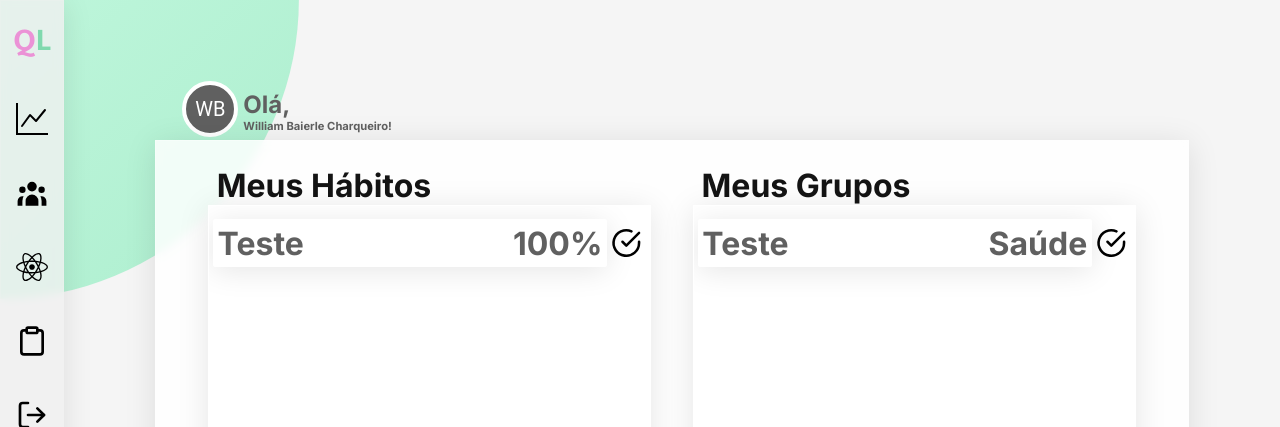
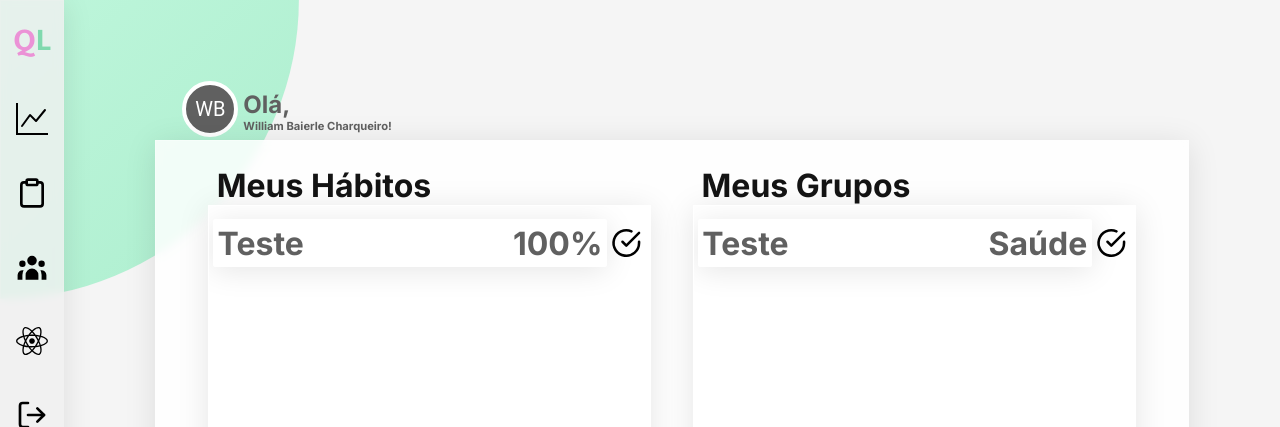
Before and after one commit to nittts/quality-life, a React (Create React App) app: page /dashboard in a window 1280 px wide. Shown: the top 427 px of the page. Built offline with nearby package versions, Linux system fonts and the light colour scheme.

Commit message:
refactor: changed habits icon placement

```diff
--- a/src/components/Sidebar/index.jsx
+++ b/src/components/Sidebar/index.jsx
@@ -39,6 +39,10 @@ export default function Sidebar() {
           <BsGraphUp />
           {Extends ? <h2>Dashboard</h2> : <></>}
         </li>
+        <li onClick={() => goTo("/habit")}>
+          <FiClipboard />
+          {Extends ? <h2>Hábitos</h2> : <></>}
+        </li>
         <li onClick={() => goTo("/groups")}>
           <HiUserGroup />
           {Extends ? <h2>Grupos</h2> : <></>}
@@ -46,10 +50,6 @@ export default function Sidebar() {
         <li onClick={() => goTo("/about-us")}>
           <FaReact />
           {Extends ? <h2>Sobre Nós</h2> : <></>}
-        </li>
-        <li onClick={() => goTo("/habit")}>
-          <FiClipboard />
-          {Extends ? <h2>Hábitos</h2> : <></>}
         </li>
         <li onClick={() => goTo("/login")}>
           <FiLogOut />
```
